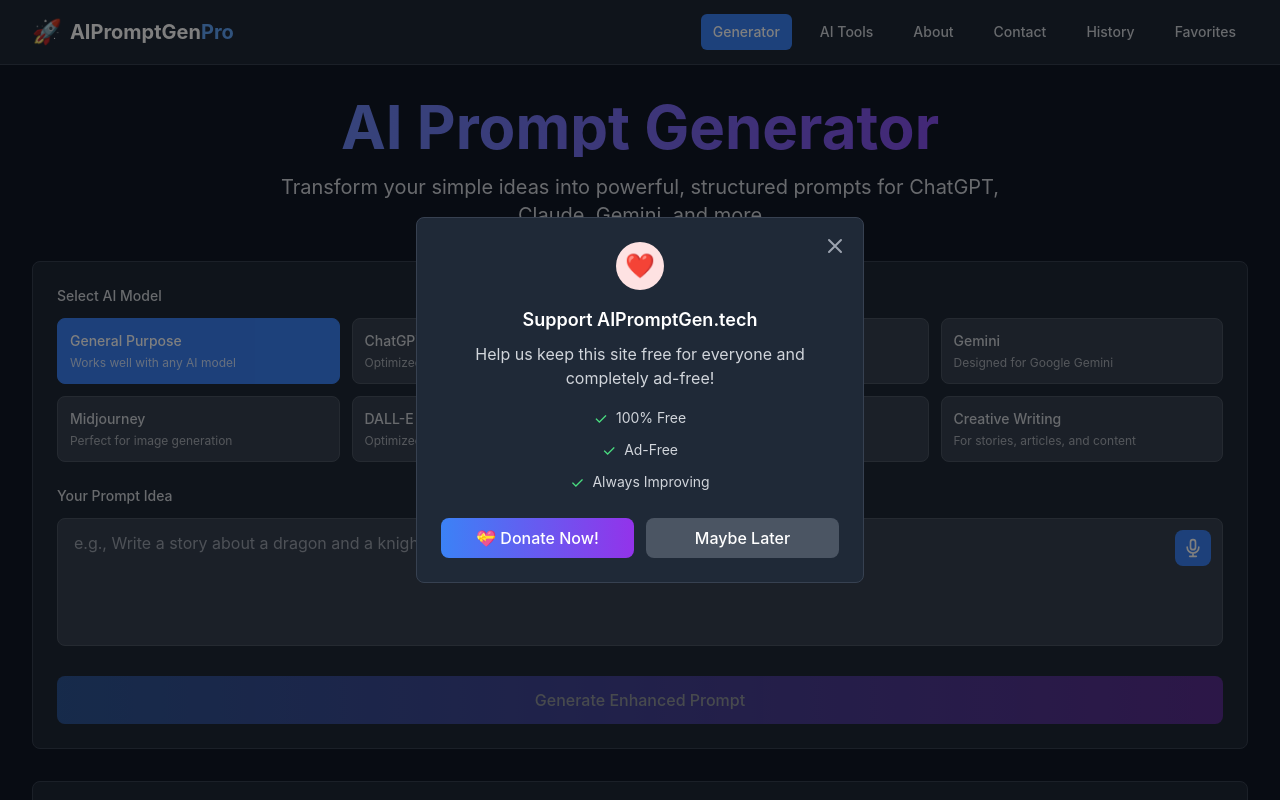
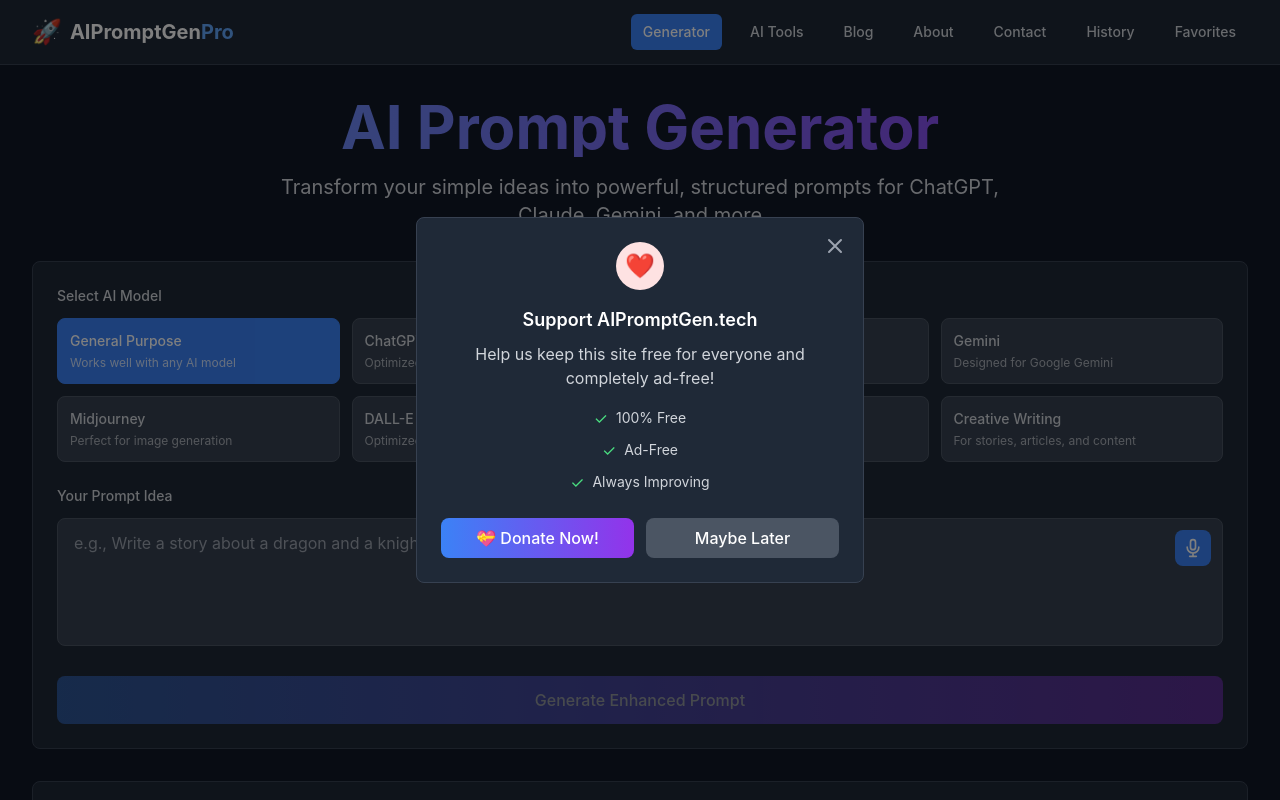
Before and after one commit to CIIndustries/aipromptgen, a Next.js app: page / in a window 1280 px wide. Shown: the top 800 px of the page. Built offline with nearby package versions, Linux system fonts and the light colour scheme.

Commit message:
Update navigation.js

```diff
--- a/components/navigation.js
+++ b/components/navigation.js
@@ -10,6 +10,7 @@
   const navigation = [
     { name: 'Generator', href: '/', current: pathname === '/' },
     { name: 'AI Tools', href: '/tools', current: pathname === '/tools' },
+    { name: 'Blog', href: '/blog', current: pathname === '/blog' },
     { name: 'About', href: '/about', current: pathname === '/about' },
     { name: 'Contact', href: '/contact', current: pathname === '/contact' },
     { name: 'History', href: '/history', current: pathname === '/history' },
```
